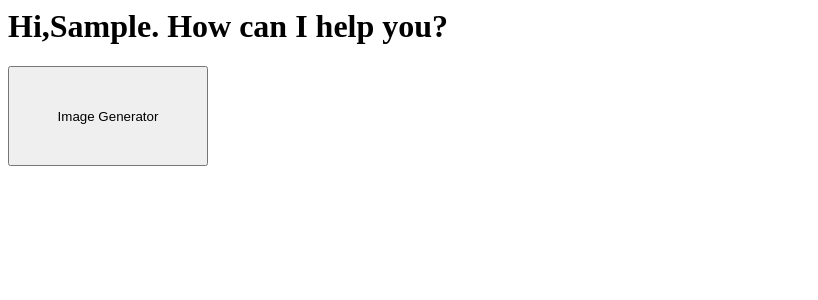
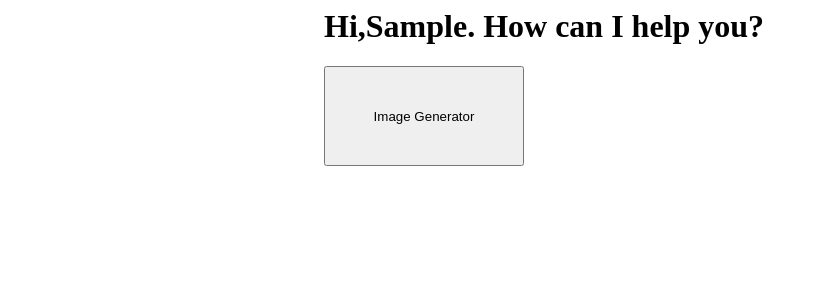
Before and after one commit to laoxiaoxuesheng/rpa-19feb2024, a Python web app: template templates/main.html in a window 1280 px wide. Shown: the top 300 px of the page, without its empty margins (0-818 px from the left). Run offline with Jinja, Linux system fonts and the light colour scheme; the template is opened without the code that fills it: most values are stand-ins (such as "Sample title", 1, 10 or a date in 2020).

Commit message:
Update main.html

```diff
--- a/templates/main.html
+++ b/templates/main.html
@@ -1,5 +1,17 @@
-<h1>Hi,{{r}}. How can I help you?<h1>
+<style>
+    .container{width: 100%;margin: auto;}
+    @media (min-width:600px) {.container {width: 80%;}}
+    @media (min-width:768px) {.container {width: 60%;}}
+    @media (min-width:1024px) {.container {width: 50%;}}
+
+    </style>
+
+
+
+  <div class="container">
+<h1>Hi,{{r}}. How can I help you?</h1>
     <form action="/image_gpt" method="post">
     <input type ="submit" value="Image Generator" style="width:200px;height:100px;">
 
     </form>
+  </div>
```
